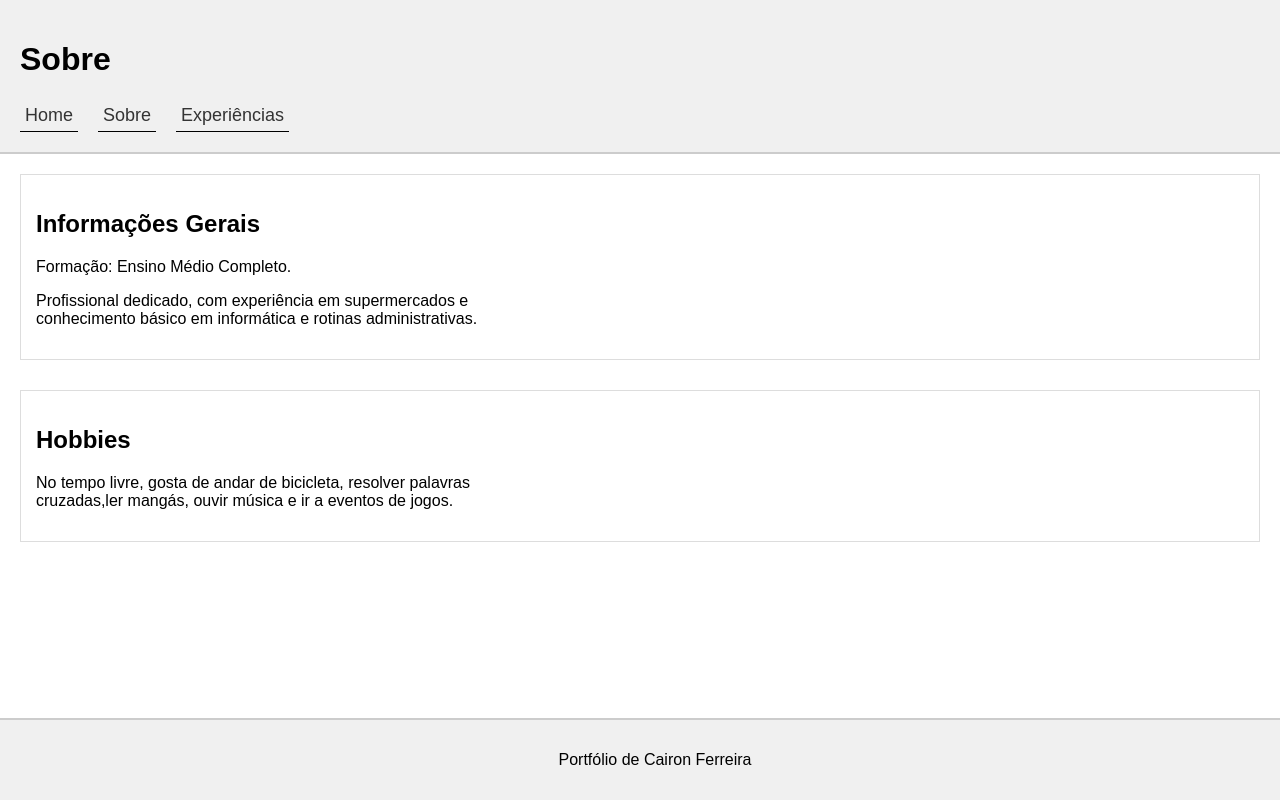
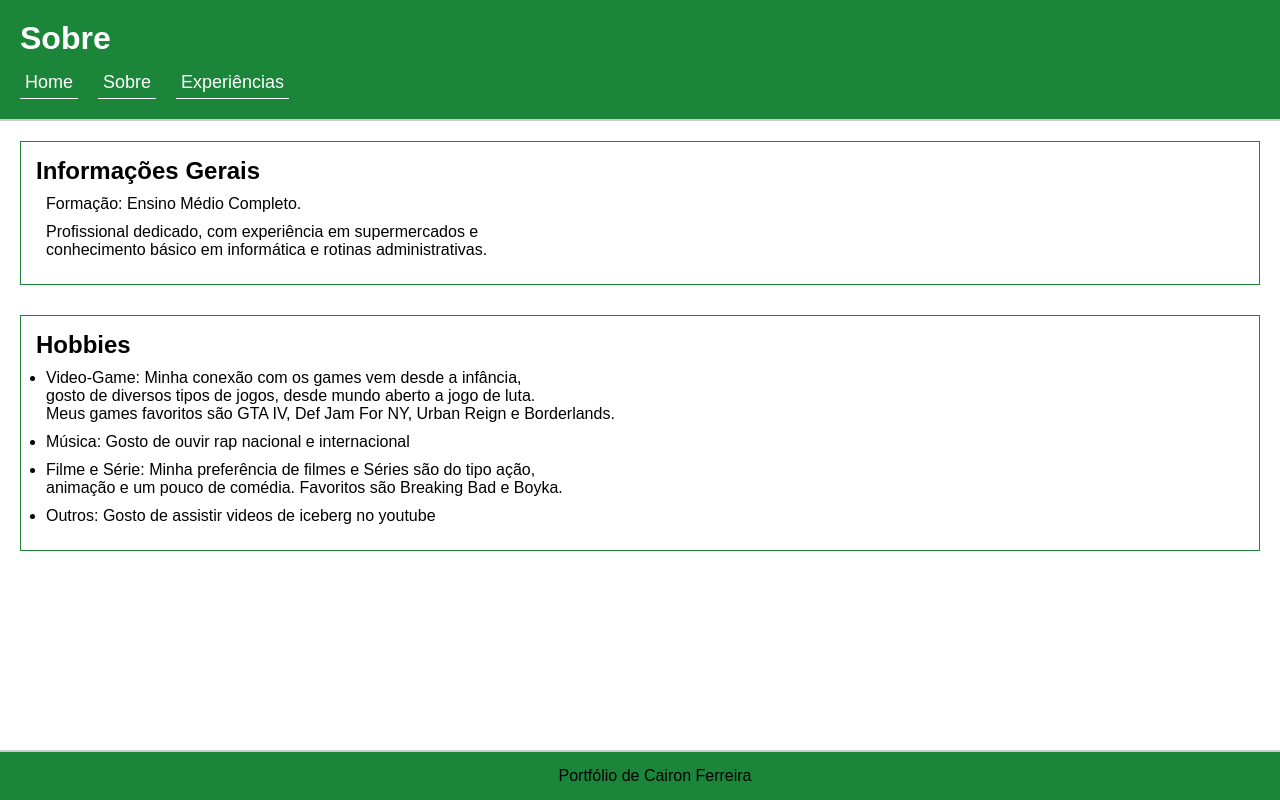
Before and after one commit to caironferreiramax/Portfolio, a plain HTML site: page sobre.html in a window 1280 px wide. Drawn offline with Linux system fonts and the light colour scheme.

Commit message:
Atualização do Repositorio

```diff
--- a/sobre.html
+++ b/sobre.html
@@ -4,7 +4,7 @@
     <meta charset="UTF-8">
     <meta name="viewport" content="width=device-width, initial-scale=1.0">
     <title>Sobre</title>
-    <link rel="stylesheet" href="src/css/styles.css">
+    <link rel="stylesheet" href="src/css/cairon-styles.css">
 </head>
 <body>
     <header>
@@ -17,16 +17,25 @@
     </header>
 
     <main>
-        <section>
+        <section class="info">
             <h1>Informações Gerais</h1>
             <p>Formação: Ensino Médio Completo.</p>
             <p>Profissional dedicado, com experiência em supermercados e <br> conhecimento básico em informática e rotinas administrativas.</p>
         </section>
 
-        <section>
+        <section class="hobbies">
             <h1>Hobbies</h1>
-            <p>No tempo livre, gosta de andar de bicicleta, resolver palavras<br>cruzadas,ler mangás, ouvir música e ir a eventos de jogos.</p>
+
+            <ul>
+                <li>Video-Game: Minha conexão com os games vem desde a infância,<br> gosto de diversos tipos de jogos, desde mundo aberto a jogo de luta.<br> Meus games favoritos são GTA IV, Def Jam For NY, Urban Reign e Borderlands.</li>
+                <li>Música: Gosto de ouvir rap nacional e internacional</li>
+                <li>Filme e Série: Minha preferência de filmes e Séries são do tipo ação,<br> animação e um pouco de comédia. Favoritos são Breaking Bad e Boyka.</li>
+                <li>Outros: Gosto de assistir videos de iceberg no youtube</li>
+            </ul>
+
         </section>
+
+
     </main>
 
     <footer>
--- /dev/null
+++ b/src/css/cairon-styles.css
@@ -0,0 +1,83 @@
+* {
+    margin: 0;
+    padding: 0;
+}
+
+body {
+    font-family: Arial, sans-serif;
+    font-size: 16px;
+    margin: 0;
+    padding: 0;
+}
+
+header {
+    background-color: #1b853a;
+    padding: 20px;
+    border-bottom: 2px solid #ccc;
+    color: white;
+}
+
+nav {
+    margin-top: 10px;
+    display: flex;
+    gap: 20px;
+}
+
+a {
+    text-decoration: none;
+    font-size: 18px;
+    color: #ffffff;
+    padding: 5px;
+    border-bottom: 1px solid #ffffff;
+}
+
+a:hover {
+    text-decoration: underline;
+}
+
+main {
+    padding: 20px;
+}
+
+.cairon-foto > img {
+    width: 180px;
+    height: 180px;
+    border-radius: 50%;
+    box-shadow: 5px 5px 8px #918b8b;
+}
+
+section {
+    margin-bottom: 30px;
+    padding: 15px;
+    border: 1px solid #1b853a;;
+}
+
+.info > p {
+    padding: 0px;
+    margin: 10px;
+}
+
+.hobbies li {
+    padding: 0px;
+    margin: 10px;
+}
+
+.exp li {
+    padding: 0px;
+    margin: 10px;
+}
+
+.cursos li {
+    padding: 0px;
+    margin: 10px;
+}
+
+footer {
+    background-color: #1b853a;;
+    padding: 15px;
+    text-align: center;
+    border-top: 2px solid #ccc;
+    position: fixed;
+    bottom: 0%;
+    width: 100%;
+}
--- a/src/css/styles.css
+++ /dev/null
@@ -1,52 +0,0 @@
-body {
-    font-family: Arial, sans-serif;
-    font-size: 16px;
-    margin: 0;
-    padding: 0;
-}
-
-header {
-    background-color: #f0f0f0;
-    padding: 20px;
-    border-bottom: 2px solid #ccc;
-}
-
-nav {
-    margin-top: 10px;
-    display: flex;
-    gap: 20px;
-}
-
-a {
-    text-decoration: none;
-    font-size: 18px;
-    color: #333;
-    padding: 5px;
-    border-bottom: 1px solid #000000;
-
-}
-
-a:hover {
-    text-decoration: underline;
-
-}
-
-main {
-    padding: 20px;
-}
-
-section {
-    margin-bottom: 30px;
-    padding: 15px;
-    border: 1px solid #ddd;
-}
-
-footer {
-    background-color: #f0f0f0;
-    padding: 15px;
-    text-align: center;
-    border-top: 2px solid #ccc;
-    position: fixed;
-    bottom: 0%;
-    width: 100%;
-}
```
Also changed, not shown: experiencias.html (+4 -5 lines), index.html (+7 -2 lines), src/img/Cairon.jpeg (added).
